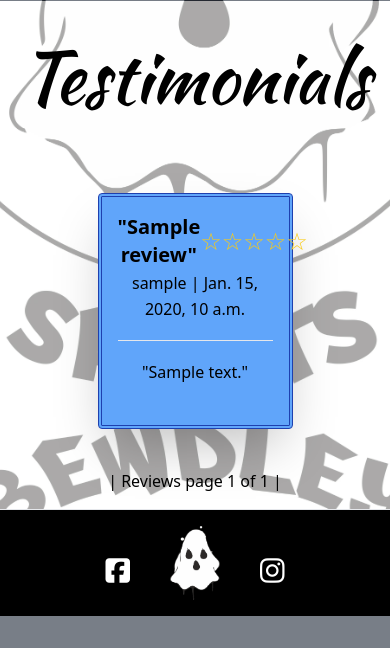
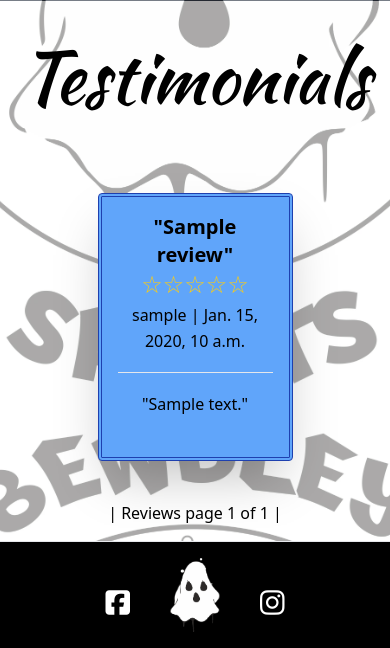
Before and after one commit to Marc-Hanson/portfolio-four, a Django app: page /about/ in a window 390 px wide. Shown: the part 1289-1937 px from the top of the page. Before the commit the page ends 1905 px from the top, so only its background shows below. Run offline with Django 3.2, Linux system fonts and the light colour scheme; tables that the repository leaves empty hold one stand-in row (values such as "Sample post"); some libraries are stand-ins or nearby versions.

Commit message:
Tidy about.html and fix responsiveness.

```diff
--- a/templates/carousel.html
+++ b/templates/carousel.html
@@ -6,11 +6,11 @@
         <!-- review card -->
         <div class="lg:w-2/5 w-1/2 my-10 mx-auto rounded shadow-2xl text-center lg:justify-around bg-blue-400 flex border-double border-4 border-blue-800 p-4">
             <div class="flex w-full flex-col gap-0.5">
-                <div class="flex items-center justify-between">
+                <div class="md:flex sm:block items-center justify-between">
                     <h5
                         class="block font-sans text-xl font-semibold leading-snug tracking-normal text-blue-gray-900 antialiased">
                         "{{ review.title }}"</h5>
-                    <div class="5 flex items-center gap-0">
+                    <div class="5 block items-center gap-0">
                         {% if review.stars == 5 %} <p class="text-yellow-400 text-2xl">★★★★★</p>
                         {% elif review.stars == 4 %} <p class="text-yellow-400 text-2xl">☆★★★★</p>
                         {% elif review.stars == 3 %} <p class="text-yellow-400 text-2xl">☆☆★★★</p>
```
